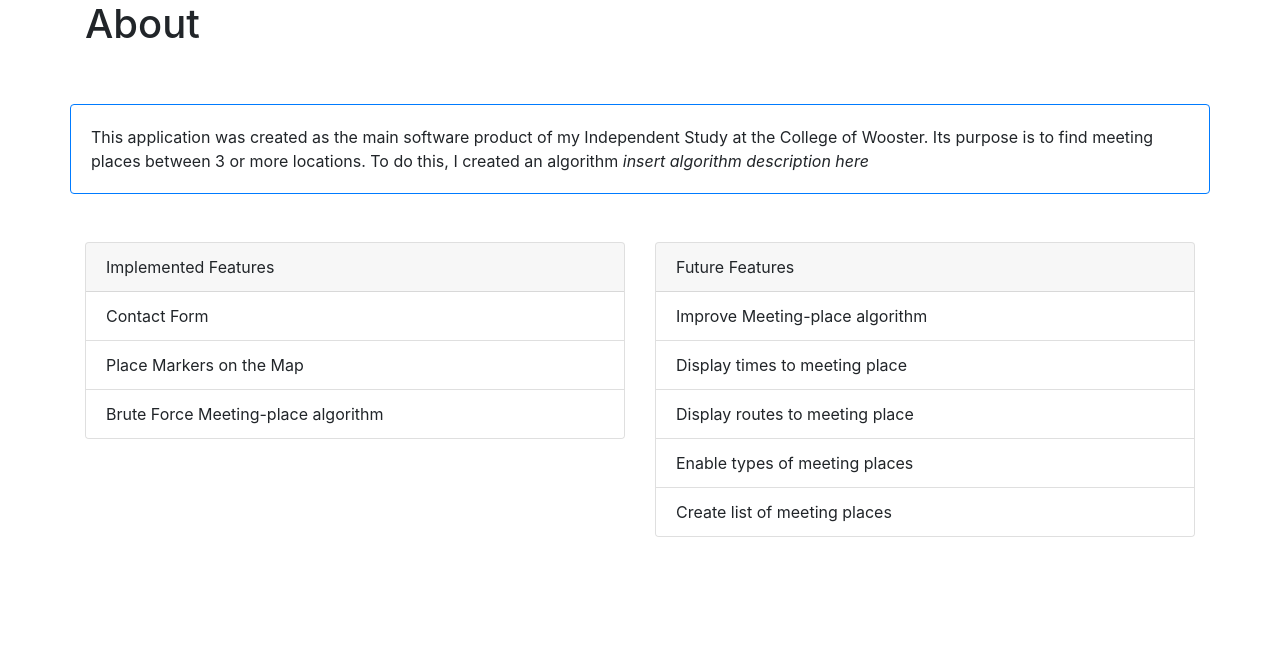
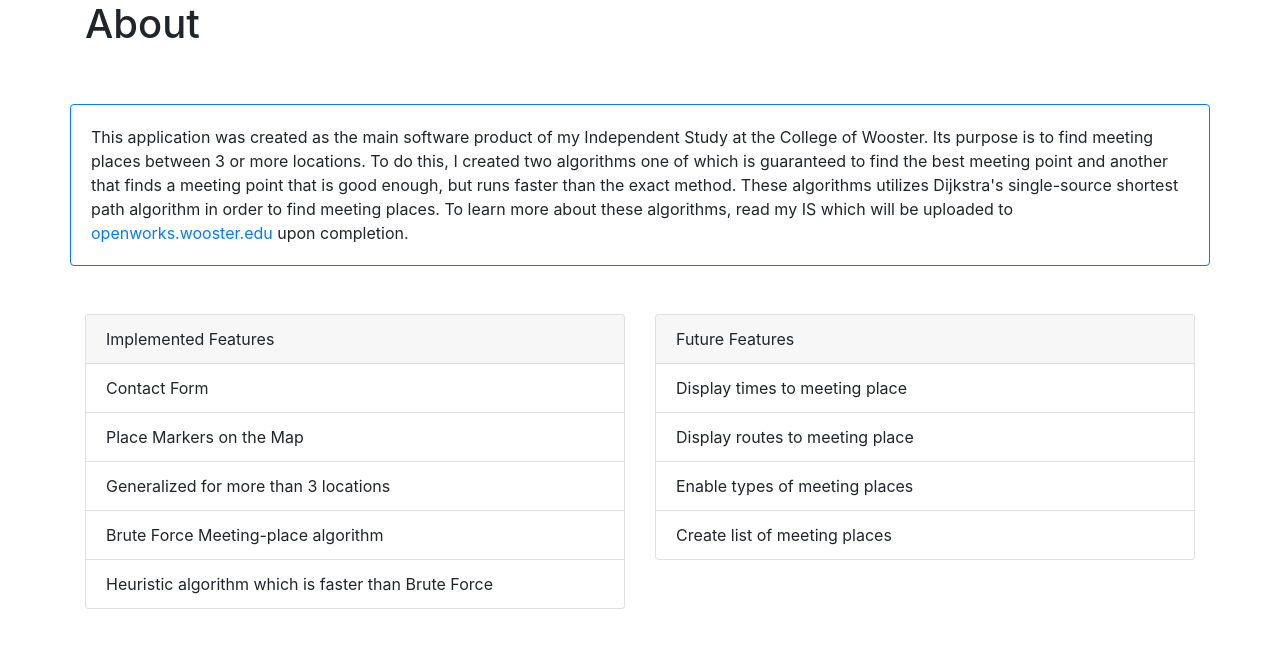
Before and after one commit to APettit98/Senior-IS, a Django app: page /about/ in a window 1280 px wide. Shown: the part 56-704 px from the top of the page. Run offline with Django 3.2, Linux system fonts and the light colour scheme; parts of the project's set-up code (start-up, migrations or seed data) failed here and were passed over; some libraries are stand-ins or nearby versions.

Commit message:
UI updates

```diff
--- a/WebApplication/MeetingPlaceFinder/mpf/algorithms.py
+++ b/WebApplication/MeetingPlaceFinder/mpf/algorithms.py
@@ -125,13 +125,16 @@ def dijkstra_brute_force(graph, initial_nodes):
     for node in graph.nodes():
         node_sum = 0
         for result in dijkstra_results:
-            node_sum += result[node][0]
+            if node in result:
+                node_sum += result[node]
+            else:
+                node_sum = math.inf
         if node_sum < minimum_node[1]:
             minimum_node = (node, node_sum)
 
-    paths = [path[minimum_node] for path in paths]
+    paths = [path[minimum_node[0]] for path in paths]
 
-    return minimum_node, paths
+    return minimum_node[0], paths
 
 
 def geographic_mean_neighbor_walk(graph, initial_nodes, mean_coordinate, max_depth, with_paths=False):
--- a/WebApplication/MeetingPlaceFinder/mpf/forms.py
+++ b/WebApplication/MeetingPlaceFinder/mpf/forms.py
@@ -12,7 +12,7 @@ mapbox_access_token = 'pk.eyJ1IjoiYXBldHRpdCIsImEiOiJjazNscmN1czcwOHRsM29sanhzcm
 
 
 class EnterLocationsForm(forms.Form):
-    CHOICES = [(1, 'Exact'), (2, 'Neighbor Walk'), (3, 'Midpoint Intersection')]
+    CHOICES = [(1, 'Exact'), (2, 'Approximate')]
     algorithm = forms.ChoiceField(choices=CHOICES, widget=forms.RadioSelect)
 
 
--- a/WebApplication/MeetingPlaceFinder/mpf/templates/mpf/about.html
+++ b/WebApplication/MeetingPlaceFinder/mpf/templates/mpf/about.html
@@ -9,7 +9,11 @@
         <div class="card-body">
             This application was created as the main software product of my Independent Study at the College of Wooster.
             Its purpose is to find meeting places between 3 or more locations.
-            To do this, I created an algorithm <i>insert algorithm description here</i>
+            To do this, I created two algorithms one of which is guaranteed to find the best meeting point and another
+            that finds a meeting point that is good enough, but runs faster than the exact method.
+            These algorithms utilizes Dijkstra's single-source shortest path algorithm in order to find meeting places.
+            To learn more about these algorithms, read my IS which will be uploaded to <a href="https://openworks.wooster.edu/">openworks.wooster.edu</a>
+            upon completion.
         </div>
     </div>
 </div>
@@ -22,7 +26,9 @@
             <ul class="list-group list-group-flush">
                 <li class="list-group-item">Contact Form</li>
                 <li class="list-group-item">Place Markers on the Map</li>
+                <li class="list-group-item">Generalized for more than 3 locations</li>
                 <li class="list-group-item">Brute Force Meeting-place algorithm</li>
+                <li class="list-group-item">Heuristic algorithm which is faster than Brute Force</li>
             </ul>
         </div>
     </div>
@@ -32,7 +38,6 @@
                 Future Features
             </div>
             <ul class="list-group list-group-flush">
-                <li class="list-group-item">Improve Meeting-place algorithm</li>
                 <li class="list-group-item">Display times to meeting place</li>
                 <li class="list-group-item">Display routes to meeting place</li>
                 <li class="list-group-item">Enable types of meeting places</li>
--- a/WebApplication/MeetingPlaceFinder/mpf/templates/mpf/index.html
+++ b/WebApplication/MeetingPlaceFinder/mpf/templates/mpf/index.html
@@ -17,8 +17,9 @@
             <div class="card-body">
                 <ul class="list-group list-group-flush">
                     <li class="list-group-item"><b>Step 1:</b> Type in your starting addresses (press the '+' to add more if needed)</li>
-                    <li class="list-group-item"><b>Step 2:</b> Press 'Go'</li>
-                    <li class="list-group-item"><b>Step 3:</b> That's it! The application is finding your meeting place and will show it to you as soon as possible</li>
+                    <li class="list-group-item"><b>Step 2:</b> Select which algorithm to use: <i>Exact</i> guarantees the best meeting point and <i>Approximate</i> finishes faster</li>
+                    <li class="list-group-item"><b>Step 3:</b> Press 'Go'</li>
+                    <li class="list-group-item"><b>Step 4:</b> That's it! The application is finding your meeting place and will show it to you as soon as possible</li>
                 </ul>
             </div>
         </div>
--- a/WebApplication/MeetingPlaceFinder/mpf/views.py
+++ b/WebApplication/MeetingPlaceFinder/mpf/views.py
@@ -114,8 +114,7 @@ def results(request):
     logger.info("Creating results view")
 
     algorithm_options = {'1': 'Brute-Force',
-                         '2': "Neighbor-Walk",
-                         '3': 'Midpoint-Intersection'}
+                         '2': "Neighbor-Walk"}
 
     locations = request.session['location_input']
     algorithm_idx = request.session['algorithm']
```
Also changed, not shown: WebApplication/MeetingPlaceFinder/mpf/templates/mpf/results.html (+12 -3 lines), WebApplication/MeetingPlaceFinder/db.sqlite3.
